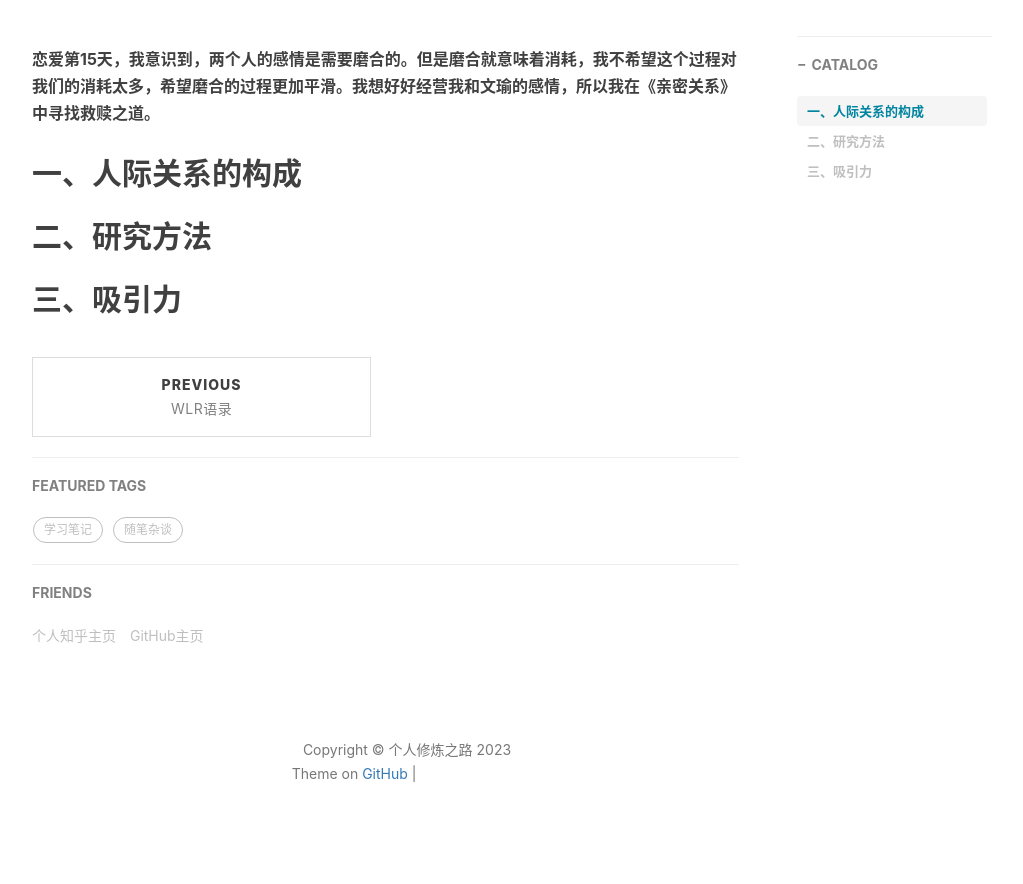
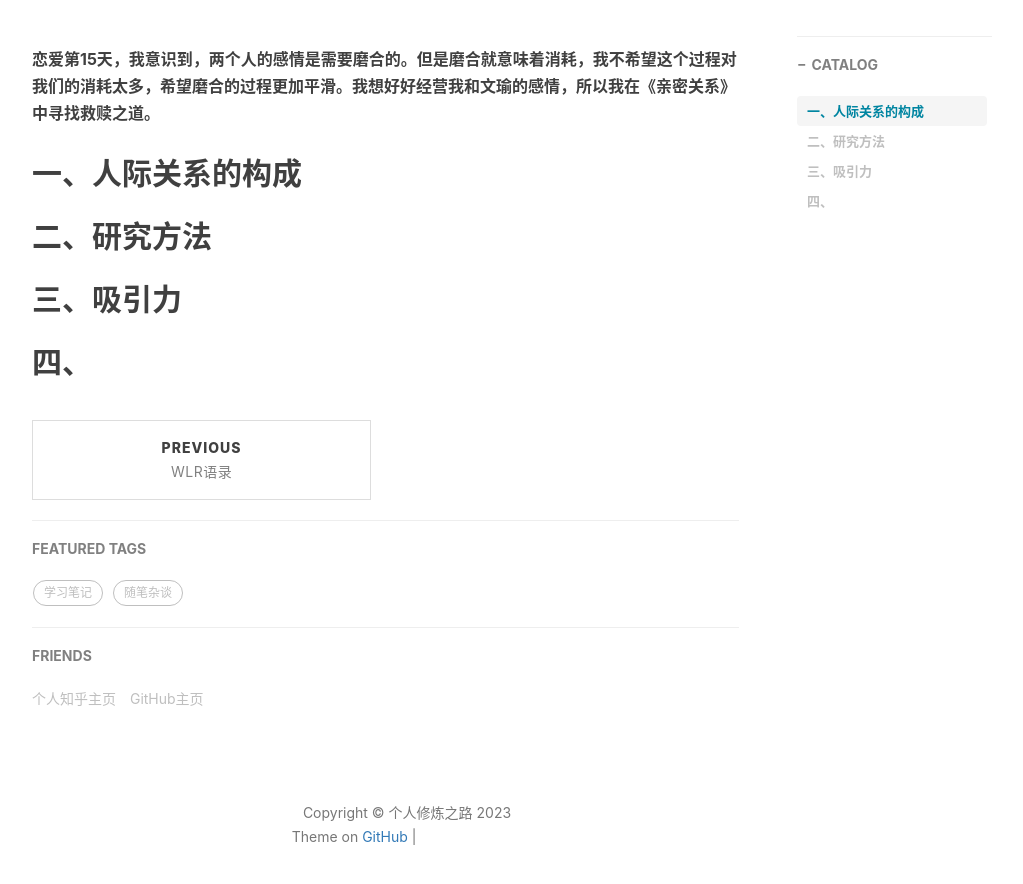
Before and after one commit to bingchuH/bingchuH.github.io, a Jekyll site: the page built from _posts/2023-08-06-亲密关系.md, in a window 1280 px wide, cut to the strip 527-1468 px from the top of the page. Shown: the top 884 px of the strip, without its empty margins (233-1256 px from the left). Built offline with Jekyll 4.4.1, drawn with Linux system fonts in a browser that asks for light colours; nearby versions of some CDN libraries; comment, search, counter and statistics services are not loaded; grey boxes are pictures that could not be loaded.

Commit message:
modified

```diff
--- a/_posts/2023-08-06-亲密关系.md
+++ b/_posts/2023-08-06-亲密关系.md
@@ -17,3 +17,5 @@ tags:
 ## 二、研究方法
 
 ## 三、吸引力
+
+## 四、
```
